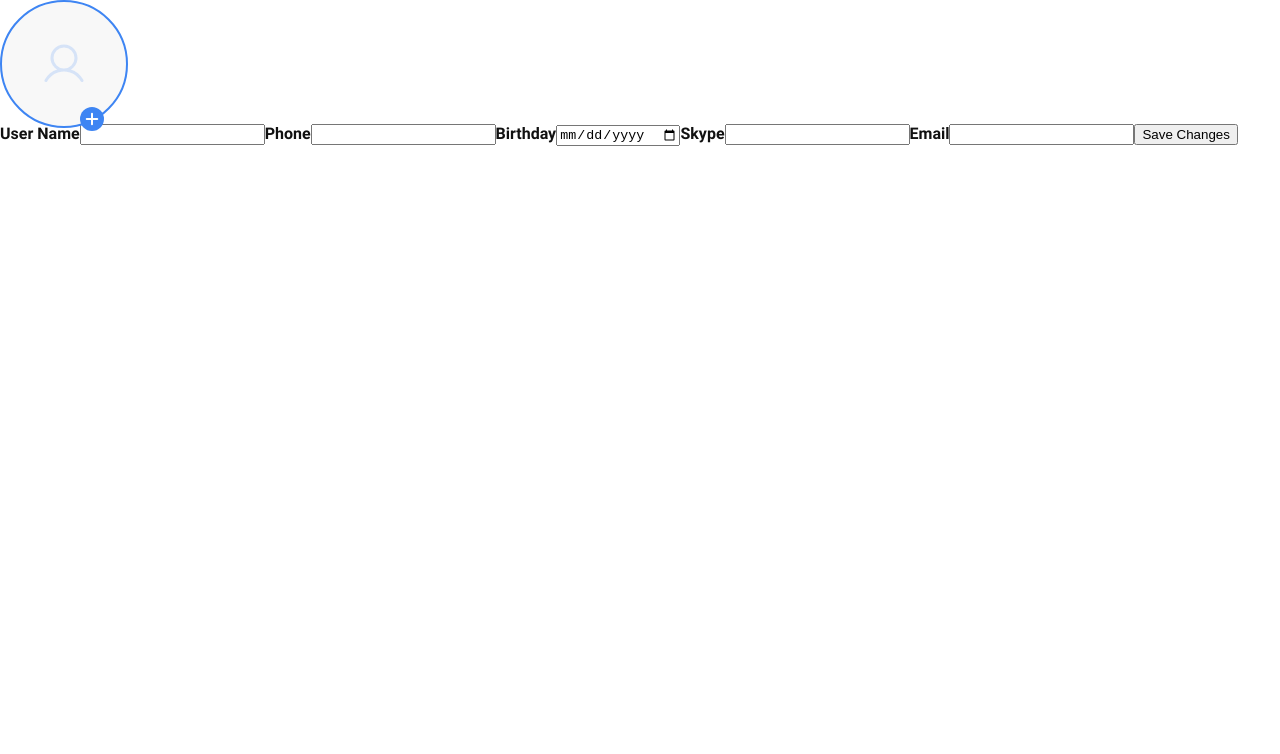
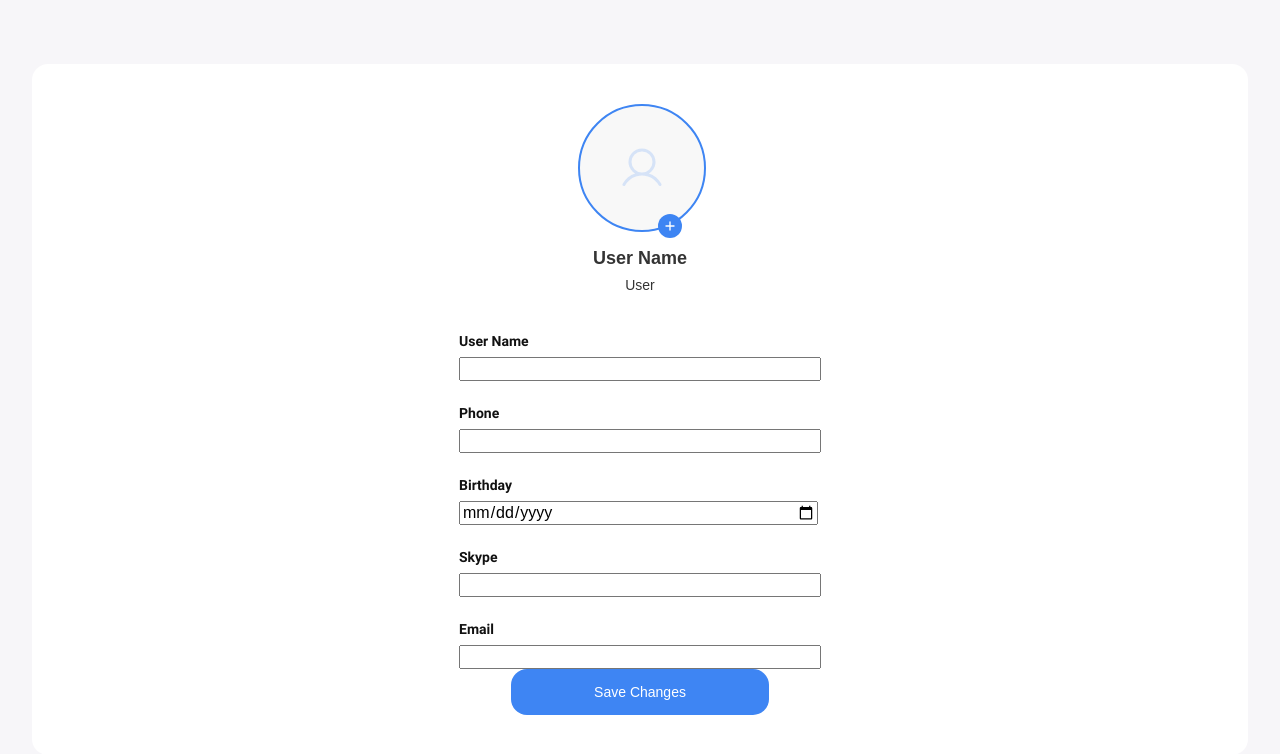
Before and after one commit to Dimitri-Y/GooseTrack-group-7, a React (Vite) app: page /GooseTrack-group-7/account in a window 1280 px wide. Shown: the top 754 px of the page. Built offline with nearby package versions, Linux system fonts and the light colour scheme.

Commit message:
start work with styles AccountPage (#20)
* почала стилізацію

* встановила material UI

```diff
--- a/package.json
+++ b/package.json
@@ -13,6 +13,7 @@
   "dependencies": {
     "@emotion/react": "^11.11.1",
     "@emotion/styled": "^11.11.0",
+    "@mui/material": "^5.14.13",
     "@reactour/tour": "^3.6.1",
     "@smastrom/react-rating": "^1.3.2",
     "@vitejs/plugin-react-swc": "^3.3.2",
@@ -29,7 +30,7 @@
     "react-responsive": "^9.0.2",
     "react-router-dom": "^6.15.0",
     "recharts": "^2.8.0",
-    "styled-components": "^6.0.7",
+    "styled-components": "^6.1.0",
     "swiper": "^10.3.1",
     "vite-plugin-svgr": "^3.2.0",
     "yup": "^1.3.2"
--- a/src/components/UserForm/UserForm.jsx
+++ b/src/components/UserForm/UserForm.jsx
@@ -1,8 +1,8 @@
 import { useState, useRef } from 'react';
 import axios from 'axios';
 import UserPhoto from './UserPhoto'
-import { Input } from './UserForm.styled';
-import { Formik, Form, Field, ErrorMessage  } from 'formik';
+import { Input, Box, AccountForm, UserName, User, ButtonSubmit, InputBox, InputFile, Label } from './UserForm.styled';
+import { Formik, ErrorMessage  } from 'formik';
 
 import * as yup from 'yup';
 
@@ -14,7 +14,7 @@ const schema = yup.object().shape({
   }),
   name: yup.string().required(`Це обов'язкове поле`).max(16),
   email: yup.string().email().required(),
-  birthday: yup.date().required(),
+  birthday: yup.date().default(() => new Date()),
   number: yup.string().matches(/^\+380\d{9}$/,  {  excludeEmptyString : true  }),
   skype: yup.string().max(16),
 });
@@ -30,7 +30,7 @@ const UserForm = () => {
   const initialValue = {
     name: '',
     number: '',
-    birthday: '',
+    birthday: new Date(),
     skype: '',
     email: ''
   }
@@ -66,68 +66,74 @@ const UserForm = () => {
 console.log(data)
   };
   return (
+    <Box>
     <Formik onSubmit={handleSubmit} initialValues={initialValue} validationSchema={schema}>
-    <Form>
+    <AccountForm>
 
       <UserPhoto onClick={handleClick} selectedImage={selectedImage}/>
-      <Input
+      <InputFile
         type="file"
         name='avatar'
         onChange={handleChangePhoto}
         ref={filePicker}
         accept="image/*,.png,.ipg,.jpeg,.webp"
       />
-      <label>
+      <UserName>User Name</UserName>
+      <User>User</User>
+      <InputBox>
+      <Label>
         User Name
-        <Field
+        <Input
         type="text"
         name="name"
         maxLength="16"
         required
         />
         <ErrorMessage name='name'/>
-      </label>
-      <label>
+      </Label>
+      <Label>
         Phone
-        <Field
+        <Input
         type="tel"
         name="number"
         pattern="/^(\+380\d{9})$/"
         />
         <ErrorMessage name='number'/>
-      </label>
-      <label>
+      </Label>
+      <Label>
         Birthday
-        <Field
+        <Input
         type="date"
         name="birthday"
         />
         <ErrorMessage name='birthday'/>
-      </label>
-      <label>
+      </Label>
+      <Label>
         Skype
-        <Field
+        <Input
         type="text"
         name="skype"
         />
         <ErrorMessage name='skype'/>
 
-      </label>
-      <label>
+      </Label>
+      <Label>
         Email
-        <Field  type="email"
+        <Input  type="email"
         name="email"
         pattern='([A-zА-я])+([0-9\-_\+\.])*([A-zА-я0-9\-_\+\.])*@([A-zА-я])+([0-9\-_\+\.])*([A-zА-я0-9\-_\+\.])*[\.]([A-zА-я])+'
 
         />
         <ErrorMessage name='email'/>
 
-      </label>
-      <button type="submit">
+      </Label>
+      </InputBox>
+      <ButtonSubmit type="submit">
         Save Changes
-      </button>
-    </Form>
+      </ButtonSubmit>
+    </AccountForm>
     </Formik>
+    </Box>
   );
 };
 
--- a/src/components/UserForm/UserForm.styled.js
+++ b/src/components/UserForm/UserForm.styled.js
@@ -1,12 +1,128 @@
 import styled from 'styled-components';
+import { Form, Field } from 'formik';
 
 
-export const Input = styled.input`
-opacity: 0;
-height: 0;
-width: 0;
-line-heigth: 0;
-overflow: hidden;
-padding: 0;
-margin: 0;
+export const Box = styled.div`
+background-color: #F7F6F9;
+padding-top: 95px;
+padding-left: 20px;
+padding-right: 20px;
+padding-bottom: 20px;
+text-align: center;
+
+@media (min-width: 768px) {
+   padding-top: 64px;
+padding-left: 32px;
+padding-right: 32px;
+padding-bottom: 38px;
+ }
 `
+
+export const AccountForm = styled(Form)`
+background-color: #fff;
+border-radius: 16px;
+padding-bottom: 40px;
+display: flex;
+flex-direction: column;
+align-items: center;
+
+@media (min-width: 768px) {
+   padding-top: 40px;
+padding-bottom: 40px;
+ }
+
+ @media (min-width: 1440px) {
+   padding-top: 60px;
+padding-bottom: 60px;
+padding-left: 164px;
+padding-right: 165px;
+ }
+`
+
+export const UserName = styled.h1`
+font-family: 'Inter-Bold', sans-serif;
+font-size: 14px;
+margin-bottom: 4px;
+color: #343434;
+
+@media (min-width: 768px) {
+   font-size: 18px;
+margin-bottom: 8px;
+ }
+`
+
+export const User = styled.p`
+font-family: 'Inter-SemiBold', sans-serif;
+font-size: 12px;
+color: #343434;
+margin-bottom: 40px;
+
+@media (min-width: 768px) {
+   font-size: 14px;
+ }
+
+ @media (min-width: 1440px) {
+   margin-bottom: 44px;
+ }
+`
+
+export const InputBox = styled.div`
+display: flex;
+flex-direction: column;
+gap: 18px;
+
+@media (min-width: 768px) {
+   gap: 24px;
+ }
+
+@media (min-width: 1440px) {
+   flex-direction: row;
+   flex-wrap: wrap;
+   row-gap: 24px;
+   column-gap: 50px;
+   width: 758px;
+   margin-bottom: 88px;
+ }
+`
+
+export const InputFile = styled.input`
+display: none;
+`
+
+export const Input = styled(Field)`
+font-family: 'Inter-SemiBold', sans-serif;
+font-size: 16px;
+width: 299px;
+
+@media (min-width: 768px) {
+   width: 354px;
+ }
+
+ @media (min-width: 1440px) {
+   width: 346px;
+ }
+`
+
+export const Label = styled.label`
+display: flex;
+flex-direction: column;
+align-items: flex-start;
+font-size: 14px;
+gap: 8px;
+`
+
+export const ButtonSubmit = styled.button`
+font-family: 'Inter-SemiBold', sans-serif;
+font-size: 14px;
+border: none;
+padding: 14px 50px;
+border-radius: 16px;
+background: #3E85F3;
+color: #FFF;
+
+@media (min-width: 768px) {
+   padding: 15px 83px;
+ }
+
+
+`
--- a/src/components/UserForm/UserPhoto.jsx
+++ b/src/components/UserForm/UserPhoto.jsx
@@ -1,4 +1,4 @@
-import { BoxPlus, BoxCircle, BoxPlaceholder, Image } from './User.styled';
+import { BoxPlus, BoxCircle, BoxPlaceholder, Image } from './UserPhoto.styled';
 import { ReactComponent as Human } from '../Icons/human.svg';
 import { ReactComponent as Plus } from '../Icons/plus-elipse.svg';
 
--- a/src/components/UserForm/User.styled.js
+++ b/src/components/UserForm/UserPhoto.styled.js
@@ -2,20 +2,43 @@ import styled from 'styled-components'
 
 export const BoxCircle = styled.div`
 position: relative;
+width: 72px;
+height: 72px;
+cursor: pointer;
+top: -30px;
+text-align: center;
+
+@media (min-width: 768px) {
+   width: 124px;
 height: 124px;
-cursor: pointer;
+   top: 0;
+   margin-bottom: 20px;
+ }
+
+ @media (min-width: 1440px) {
+   margin-bottom: 14px;
+ }
 `
 
 export const BoxPlus = styled.div`
 position: absolute;
-top: 107px;
+top: 60px;
+left: 50px;
+width: 16px;
+height: 16px;
+
+@media (min-width: 768px) {
+   width: 24px;
+height: 24px;
+top: 110px;
 left: 80px;
+ }
 `
 
 export const BoxPlaceholder = styled.div`
 position: absolute;
-width: 124px;
-height: 124px;
+width: 72px;
+height: 72px;
 border-radius: 50%;
 border: 2px solid #3E85F3;
 background-color: #F8F8F8;
@@ -23,13 +46,23 @@ text-align: center;
 display:flex;
 align-items: center;
 justify-content: center;
+
+@media (min-width: 768px) {
+   width: 124px;
+height: 124px;
+ }
 `
 
 export const Image = styled.img`
 position: absolute;
-width: 124px;
-height: 124px;
+width: 72px;
+height: 72px;
 border-radius: 50%;
 border: 2px solid #3E85F3;
 object-fit: cover;
+
+@media (min-width: 768px) {
+   width: 124px;
+height: 124px;
+ }
 `
```
Also changed, not shown: src/components/Icons/plus-elipse.svg.
